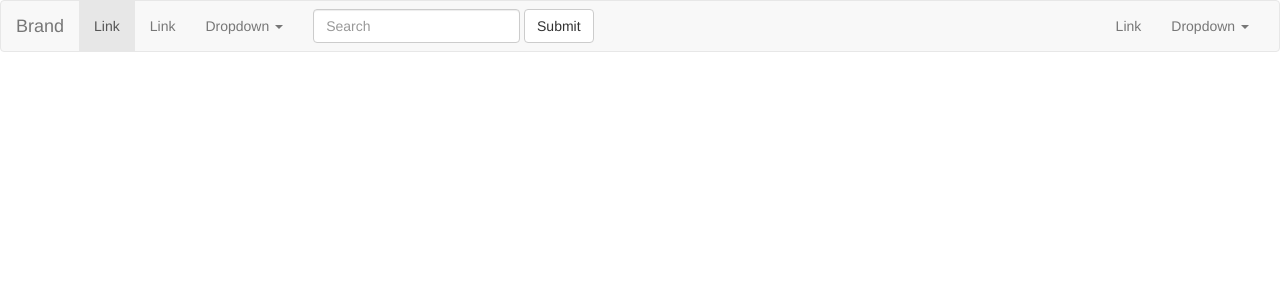
After one commit to SurdoSolutions/citadel-cafe, a PHP site: page /samplenav.html in a window 1280 px wide. The commit adds this page. Shown: the top 300 px of the page. Run offline with PHP 8.4, Linux system fonts and the light colour scheme.

Commit message:
changed showcase section, added navbar, with small logo

```diff
--- /dev/null
+++ b/samplenav.html
@@ -0,0 +1,64 @@
+<!DOCTYPE html>
+<html lang="en">
+<head>
+    <meta charset="UTF-8">
+    <title>Document</title>
+    <link rel="stylesheet" href="https://maxcdn.bootstrapcdn.com/bootstrap/3.3.7/css/bootstrap.min.css"
+    integrity="sha384-BVYiiSIFeK1dGmJRAkycuHAHRg32OmUcww7on3RYdg4Va+PmSTsz/K68vbdEjh4u" crossorigin="anonymous">
+</head>
+<body>
+    <nav class="navbar navbar-default">
+  <div class="container-fluid">
+    <!-- Brand and toggle get grouped for better mobile display -->
+    <div class="navbar-header">
+      <button type="button" class="navbar-toggle collapsed" data-toggle="collapse" data-target="#bs-example-navbar-collapse-1" aria-expanded="false">
+        <span class="sr-only">Toggle navigation</span>
+        <span class="icon-bar"></span>
+        <span class="icon-bar"></span>
+        <span class="icon-bar"></span>
+      </button>
+      <a class="navbar-brand" href="#">Brand</a>
+    </div>
+
+    <!-- Collect the nav links, forms, and other content for toggling -->
+    <div class="collapse navbar-collapse" id="bs-example-navbar-collapse-1">
+      <ul class="nav navbar-nav">
+        <li class="active"><a href="#">Link <span class="sr-only">(current)</span></a></li>
+        <li><a href="#">Link</a></li>
+        <li class="dropdown">
+          <a href="#" class="dropdown-toggle" data-toggle="dropdown" role="button" aria-haspopup="true" aria-expanded="false">Dropdown <span class="caret"></span></a>
+          <ul class="dropdown-menu">
+            <li><a href="#">Action</a></li>
+            <li><a href="#">Another action</a></li>
+            <li><a href="#">Something else here</a></li>
+            <li role="separator" class="divider"></li>
+            <li><a href="#">Separated link</a></li>
+            <li role="separator" class="divider"></li>
+            <li><a href="#">One more separated link</a></li>
+          </ul>
+        </li>
+      </ul>
+      <form class="navbar-form navbar-left">
+        <div class="form-group">
+          <input type="text" class="form-control" placeholder="Search">
+        </div>
+        <button type="submit" class="btn btn-default">Submit</button>
+      </form>
+      <ul class="nav navbar-nav navbar-right">
+        <li><a href="#">Link</a></li>
+        <li class="dropdown">
+          <a href="#" class="dropdown-toggle" data-toggle="dropdown" role="button" aria-haspopup="true" aria-expanded="false">Dropdown <span class="caret"></span></a>
+          <ul class="dropdown-menu">
+            <li><a href="#">Action</a></li>
+            <li><a href="#">Another action</a></li>
+            <li><a href="#">Something else here</a></li>
+            <li role="separator" class="divider"></li>
+            <li><a href="#">Separated link</a></li>
+          </ul>
+        </li>
+      </ul>
+    </div><!-- /.navbar-collapse -->
+  </div><!-- /.container-fluid -->
+</nav>
+</body>
+</html>
```
Also changed, not shown: css/style.css (+21 -3 lines), index.html (+54 -21 lines), img/Citadel Mug Only PNG.png (added).
